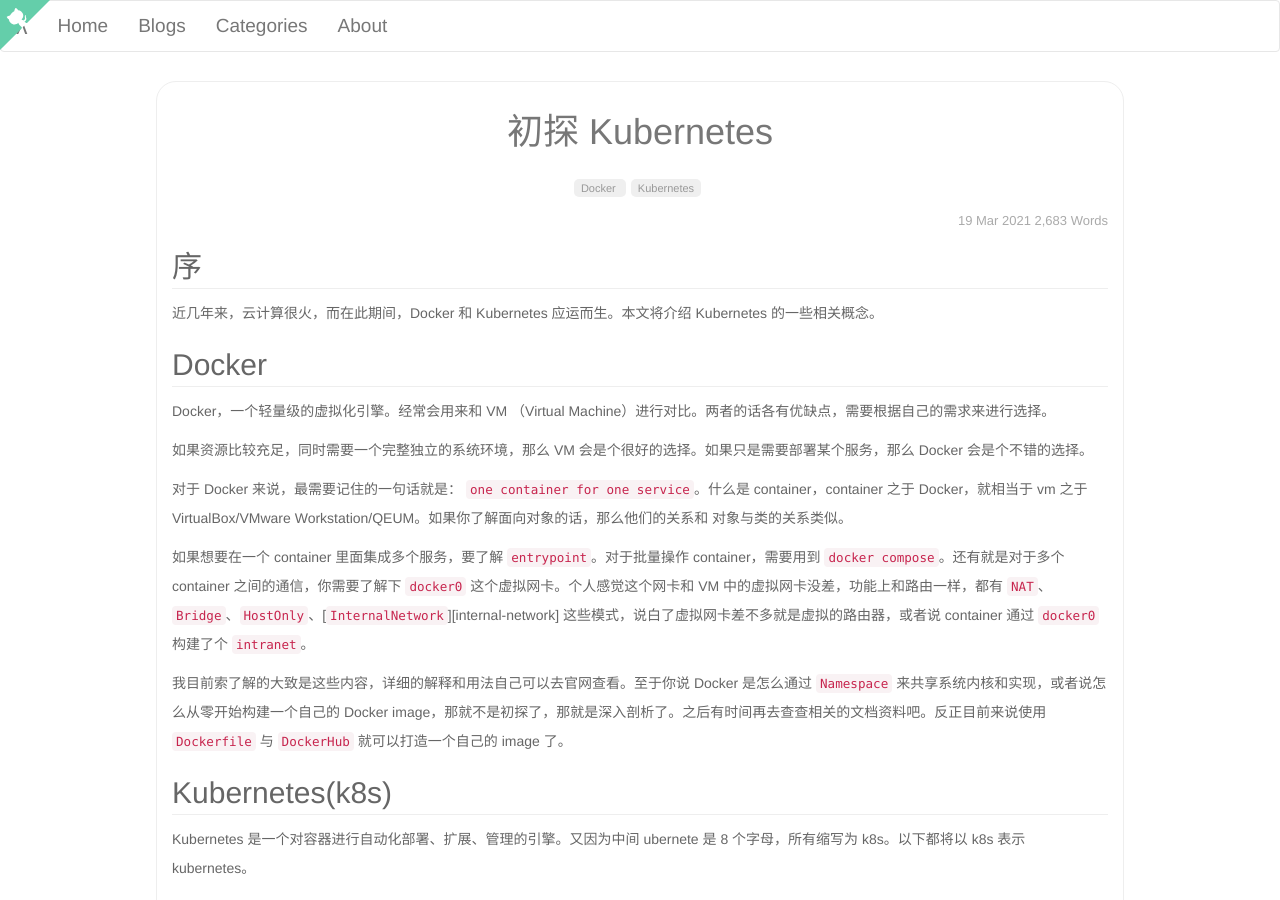
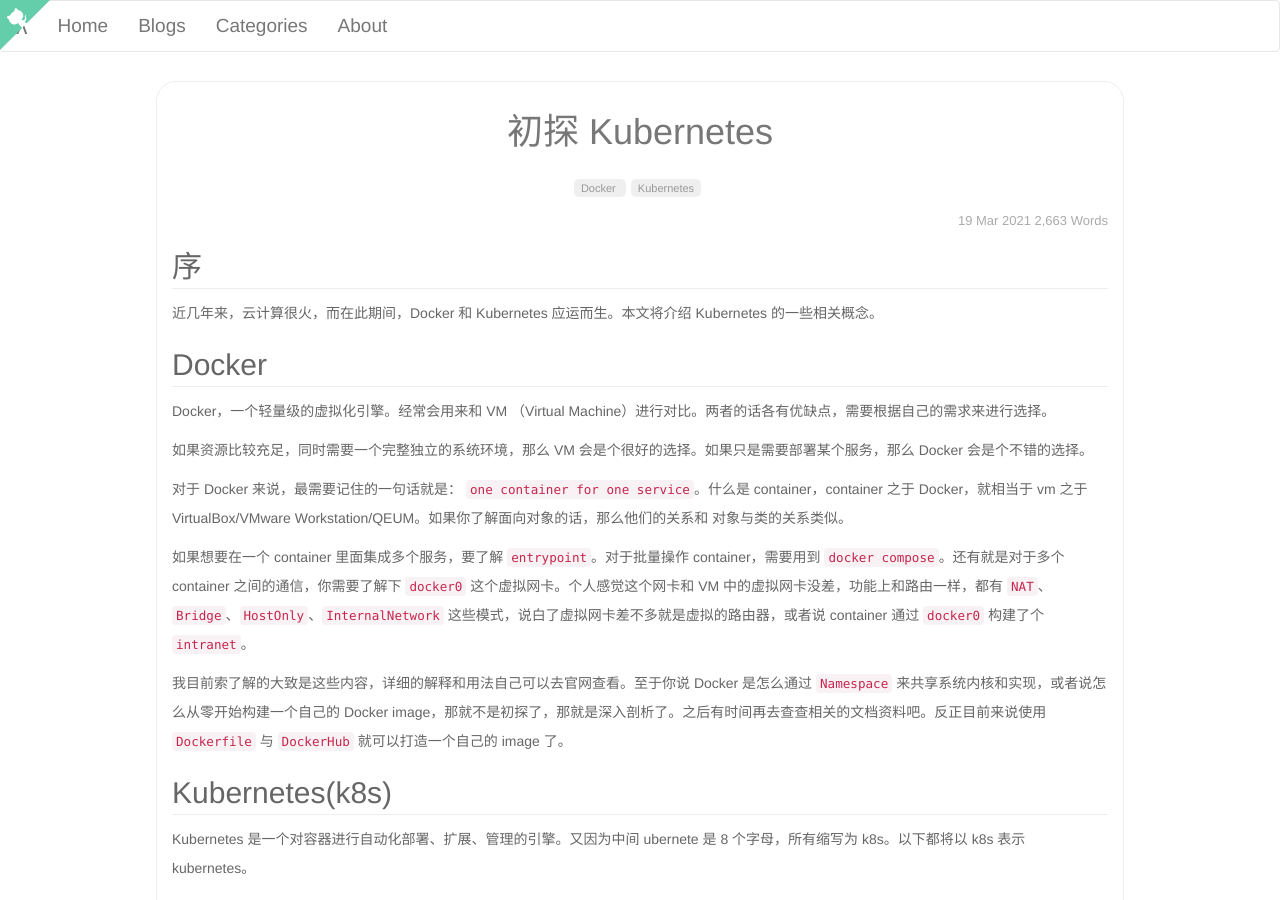
Before and after one commit to oneforalone/notes, a Jekyll site: the page built from _posts/2021-03-19-docker-k8s.md, in a window 1280 px wide and 900 px high. Built offline with Jekyll 4.4.1, drawn with Linux system fonts in a browser that asks for light colours; comment, search, counter and statistics services are not loaded; some of the changed lines change nothing that is shown.

Commit message:
fix another link error

```diff
--- a/_posts/2021-03-19-docker-k8s.md
+++ b/_posts/2021-03-19-docker-k8s.md
@@ -125,6 +125,8 @@
 
 [hostonly]: https://www.linuxidc.com/Linux/2016-09/135521p3.htm
 
+[internal-network]: https://baike.baidu.com/item/内部网
+
 [intranet]: https://baike.baidu.com/item/Intranet/3247037
 
 [namespace]: https://www.linux.com/news/understanding-and-securing-linux-namespaces
```
